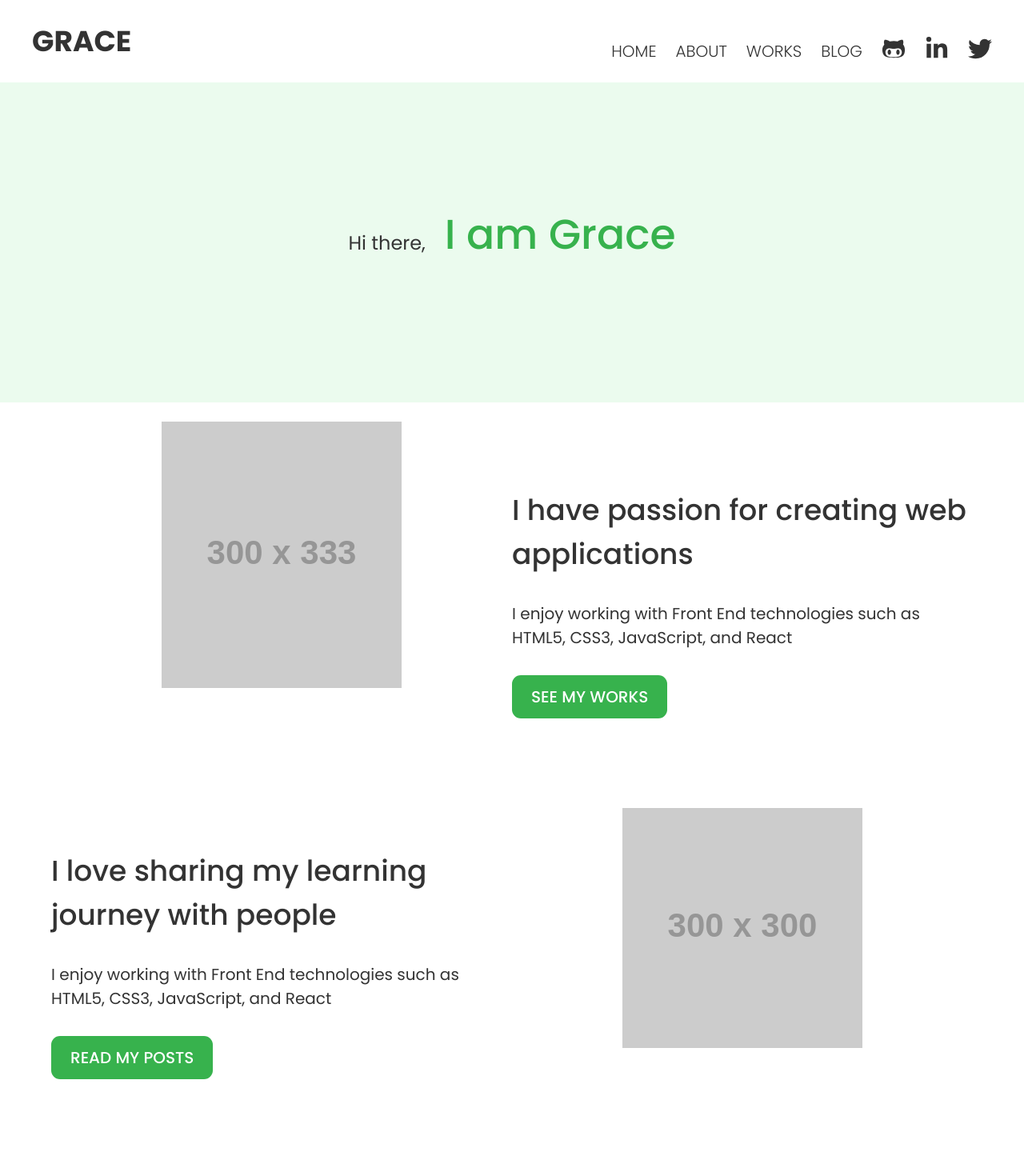
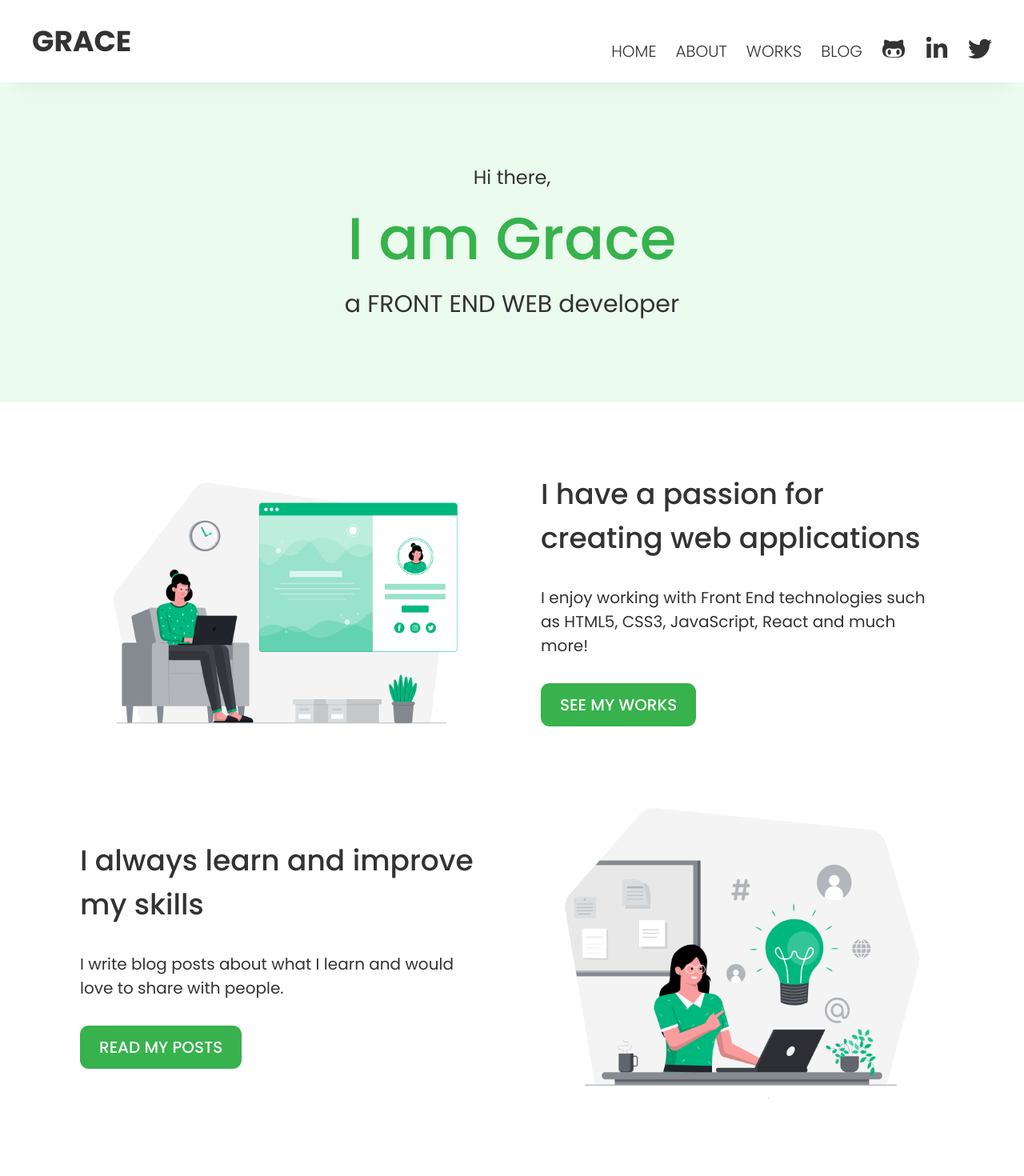
Before and after one commit to JeongHaeun3263/grace-haeun-web, a Next.js app: page / in a window 1280 px wide. Shown: the top 1470 px of the page at 80% size. Built offline with nearby package versions, Linux system fonts and the light colour scheme.

Commit message:
Complete Homepage

```diff
--- a/lib/api.js
+++ b/lib/api.js
@@ -25,11 +25,9 @@ export function urlFor(source) {
 	return builder.image(source);
 }
 
-export async function getAllBlogPosts({ offset } = { offset: 0 }) {
+export async function getAllBlogPosts() {
 	const res = await sanityClient.fetch(
-		`*[_type == "blog"] | order(date desc){${blogPostFields}}[${offset}...${
-			offset + 3
-		}]`
+		`*[_type == "blog"] | order(date desc){${blogPostFields}}`
 	);
 	return res;
 }
--- a/pages/blog/index.js
+++ b/pages/blog/index.js
@@ -27,7 +27,7 @@ const Blog = ({ posts: initialData }) => {
 export default Blog;
 
 export async function getStaticProps() {
-	const posts = await getAllBlogPosts({ offset: 0 });
+	const posts = await getAllBlogPosts();
 	return {
 		props: {
 			posts,
--- a/pages/index.js
+++ b/pages/index.js
@@ -12,19 +12,19 @@ export default function Home() {
 				<meta name='keywords' content='nextjs basic' />
 			</Head>
 			<div className={styles.hero}>
-				<h3 className={styles.text}>Hi there,</h3>
+				<p className={styles.text}>Hi there,</p>
 				<h1 className={styles.title}>I am Grace</h1>
+				<h3 className={styles.subtitle}>a FRONT END WEB developer</h3>
 			</div>
 			<div className={styles.about}>
 				<section className={styles.section}>
-					<div className={styles.imgbox}>
-						<img src='https://via.placeholder.com/300/333' />
-					</div>
+					<Image src='/web.png' width={650} height={500} />
+
 					<div className={styles.textbox}>
-						<h1>I have passion for creating web applications</h1>
+						<h1>I have a passion for creating web applications</h1>
 						<p>
 							I enjoy working with Front End technologies such as HTML5, CSS3,
-							JavaScript, and React
+							JavaScript, React and much more!
 						</p>
 						<Link href='/works' className={styles.btn}>
 							<a className={styles.btn}>See My Works</a>
@@ -33,18 +33,16 @@ export default function Home() {
 				</section>
 				<section className={styles.section}>
 					<div className={styles.textbox}>
-						<h1>I love sharing my learning journey with people</h1>
+						<h1>I always learn and improve my skills</h1>
 						<p>
-							I enjoy working with Front End technologies such as HTML5, CSS3,
-							JavaScript, and React
+							I write blog posts about what I learn and would love to share with
+							people.
 						</p>
 						<Link href='/blog' className={styles.btn}>
 							<a className={styles.btn}>Read My Posts</a>
 						</Link>
 					</div>
-					<div className={styles.imgbox}>
-						<img src='https://via.placeholder.com/300.png/333' />
-					</div>
+					<Image src='/idea.png' width={650} height={500} />
 				</section>
 			</div>
 		</Fragment>
--- a/styles/Home.module.css
+++ b/styles/Home.module.css
@@ -1,5 +1,6 @@
 .hero {
 	display: flex;
+	flex-direction: column;
 	justify-content: center;
 	align-items: center;
 	gap: 2.4rem;
@@ -7,11 +8,16 @@
 	min-height: 50vh;
 }
 .hero .title {
-	margin-top: -2rem;
-	font-size: 5.2rem;
+	margin: -2rem auto;
+	font-size: 7.4rem;
 	font-weight: 500;
 	color: #37b24d;
 }
+.hero .subtitle {
+	font-size: 3rem;
+	font-weight: 400;
+}
+
 .text {
 	font-size: 2.4rem;
 	font-weight: 400;
@@ -27,14 +33,13 @@
 	display: grid;
 	grid-template-columns: 1fr 1fr;
 }
-.imgbox,
+
 .textbox {
 	justify-self: center;
 	align-self: center;
+	padding: 3.6rem;
 }
-.imgbox {
-	font-size: 300px;
-}
+
 .textbox h1 {
 	font-weight: 500;
 }
--- a/styles/globals.css
+++ b/styles/globals.css
@@ -29,6 +29,7 @@ nav {
 	top: 0;
 	z-index: 999;
 	background: #fff;
+	box-shadow: rgba(0, 0, 0, 0.05) 0px 25px 20px -20px;
 }
 .container {
 	max-width: 1200px;
```
Also changed, not shown: public/Idea.png (added), public/web.png (added).
